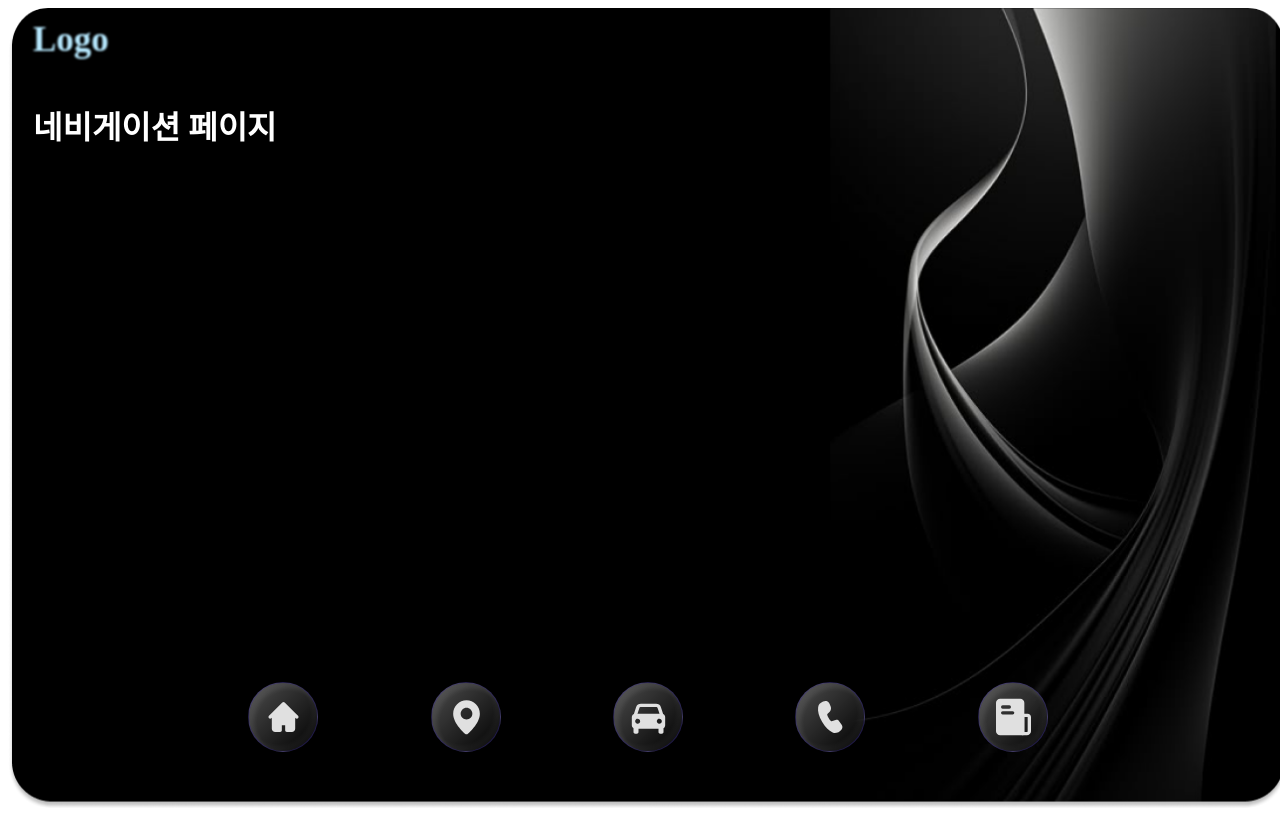
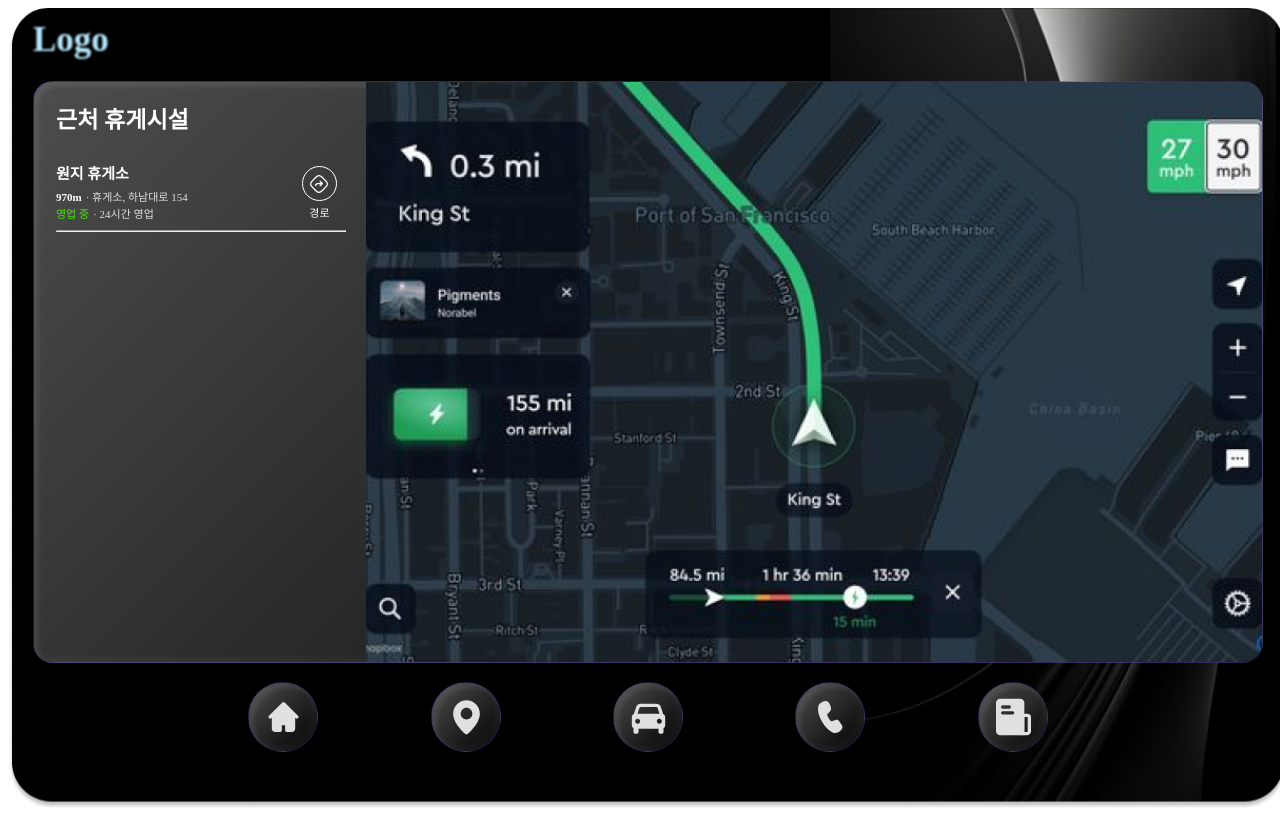
Before and after one commit to wooyoungman/Jamkkaebi, a React (Vite) app in the folder frontend/: page /driver/navigation in a window 1280 px wide. Built offline with nearby package versions, Linux system fonts and the light colour scheme.

Commit message:
feat:네비게이션 ui 완성

```diff
--- /dev/null
+++ b/frontend/src/components/driver/RestStoreInfo.tsx
@@ -0,0 +1,45 @@
+import styled from "styled-components";
+
+import {
+  DriverText,
+  TextGapDiv,
+  RestStoreContent,
+  InlineTextDiv,
+} from "./driverNavigation/DriverNaviCSS";
+
+const CustomDriverText = styled(DriverText)`
+  text-align: start;
+`;
+
+const RestStoreInfo: React.FC = () => {
+  return (
+    <>
+      <RestStoreContent>
+        <CustomDriverText fontSize="15px" fontWeight={600}>
+          원지 휴게소
+        </CustomDriverText>
+        <TextGapDiv>
+          <InlineTextDiv>
+            <CustomDriverText fontSize="11px" fontWeight={600}>
+              970m
+            </CustomDriverText>
+            <CustomDriverText color="#e0e0e0" fontSize="11px" fontWeight={500}>
+              · 휴게소, 하남대로 154
+            </CustomDriverText>
+          </InlineTextDiv>
+
+          <InlineTextDiv>
+            <CustomDriverText color="#46E900" fontSize="11px" fontWeight={500}>
+              영업 중
+            </CustomDriverText>
+            <CustomDriverText color="#e0e0e0" fontSize="11px" fontWeight={500}>
+              · 24시간 영업
+            </CustomDriverText>
+          </InlineTextDiv>
+        </TextGapDiv>
+      </RestStoreContent>
+    </>
+  );
+};
+
+export default RestStoreInfo;
--- a/frontend/src/styles/driver/driverMain/DriverMainCSS.tsx
+++ b/frontend/src/components/driver/driverMain/DriverMainCSS.tsx
@@ -1,7 +1,7 @@
 import styled from "styled-components";
-import { GlassDiv } from "../GlassmorphismStyle";
-import NaviImg from "@/assets/driver/NaviImg.png";
-import CloudyImg from '@/assets/driver/CloudyImg.png'
+import { GlassDiv } from "../../../styles/driver/GlassmorphismStyle";
+import naviImg from "@/assets/driver/naviImg.png";
+import cloudyImg from "@/assets/driver/cloudyImg.png";
 
 export const Left = styled(GlassDiv)`
   width: 35%;
@@ -84,7 +84,7 @@ export const RightTop = styled(GlassDiv)`
   width: 100%;
   height: 60%;
   flex-shrink: 0;
-  background-image: url(${NaviImg});
+  background-image: url(${naviImg});
   background-size: cover; // 이미지가 컴포넌트에 맞게 채워지도록 설정
   background-repeat: no-repeat; // 이미지 반복 방지
   background-position: center; // 이미지 가운데 정렬
@@ -125,8 +125,8 @@ export const RightBottomContent = styled.div`
 
 export const RightBottomWeather = styled(RightBottomDiv)`
   flex-shrink: 0;
-  background-image: url(${CloudyImg});
+  background-image: url(${cloudyImg});
   background-size: cover;
   background-repeat: no-repeat;
   background-position: center;
-`
+`;
--- a/frontend/src/components/driver/driverMain/DriverMainLeft.tsx
+++ b/frontend/src/components/driver/driverMain/DriverMainLeft.tsx
@@ -8,8 +8,9 @@ import {
   DriverText,
   DrivingInfo,
   DrivingTextDiv,
-} from "@/styles/driver/driverMain/DriverMainCSS";
-import DriverImg from "@/assets/driver/DriverImg.png";
+} from "./DriverMainCSS";
+
+import driverImg from "@/assets/driver/driverImg.png";
 
 const DriverMainLeft: React.FC = () => {
   return (
@@ -17,7 +18,7 @@ const DriverMainLeft: React.FC = () => {
       <Left>
         <DriverWrapper>
           <DriverInfo>
-            <DriverImage src={DriverImg} alt="Driver Image" />
+            <DriverImage src={driverImg} alt="Driver Image" />
             <DriverTextDiv>
               <InlineTextDiv>
                 <DriverText>김싸피</DriverText>
--- a/frontend/src/components/driver/driverMain/DriverMainRight.tsx
+++ b/frontend/src/components/driver/driverMain/DriverMainRight.tsx
@@ -6,11 +6,11 @@ import {
   RightBottomMain,
   RightBottomImage,
   RightBottomContent,
-  InlineTextDiv,
   RightBottomWeather
-} from "@/styles/driver/driverMain/DriverMainCSS";
+} from "./DriverMainCSS";
+import RestStoreInfo from "../RestStoreInfo";
 import LocationIcon from "@/styles/driver/LocationIcon";
-import RestImg from "@/assets/driver/RestImg.png";
+import restImg from "@/assets/driver/restImg.png";
 import styled from "styled-components";
 
 const CustomRightBottomDiv = styled(RightBottomDiv)`
@@ -20,12 +20,6 @@ const CustomRightBottomDiv = styled(RightBottomDiv)`
 
 const CustomDriverText = styled(DriverText)`
   text-align: start;
-`;
-
-const TextGapDiv = styled.div`
-  display: flex;
-  flex-direction: column;
-  gap: 4px;
 `;
 
 const DriverMainRight: React.FC = () => {
@@ -38,42 +32,9 @@ const DriverMainRight: React.FC = () => {
             근처 휴게시설
           </CustomDriverText>
           <RightBottomMain>
-            <RightBottomImage src={RestImg} alt="Rest Image" />
+            <RightBottomImage src={restImg} alt="Rest Image" />
             <RightBottomContent>
-              <CustomDriverText fontSize="15px" fontWeight={600}>
-                원지 휴게소
-              </CustomDriverText>
-              <TextGapDiv>
-                <InlineTextDiv>
-                  <CustomDriverText fontSize="11px" fontWeight={600}>
-                    970m
-                  </CustomDriverText>
-                  <CustomDriverText
-                    color="#e0e0e0"
-                    fontSize="11px"
-                    fontWeight={500}
-                  >
-                    · 휴게소, 하남대로 154
-                  </CustomDriverText>
-                </InlineTextDiv>
-
-                <InlineTextDiv>
-                  <CustomDriverText
-                    color="#46E900"
-                    fontSize="11px"
-                    fontWeight={500}
-                  >
-                    영업 중
-                  </CustomDriverText>
-                  <CustomDriverText
-                    color="#e0e0e0"
-                    fontSize="11px"
-                    fontWeight={500}
-                  >
-                    · 24시간 영업
-                  </CustomDriverText>
-                </InlineTextDiv>
-              </TextGapDiv>
+              <RestStoreInfo />
               <LocationIcon />
             </RightBottomContent>
           </RightBottomMain>
--- /dev/null
+++ b/frontend/src/components/driver/driverNavigation/DriverNaviCSS.tsx
@@ -0,0 +1,99 @@
+import styled from "styled-components";
+import { GlassDiv } from "@/styles/driver/GlassmorphismStyle";
+import navigationImg from "@/assets/driver/navigationImg.png";
+
+export const DriverNaviDiv = styled(GlassDiv)`
+  width: 100%;
+  min-width: 1100px;
+  height: 100%;
+  display: flex;
+  align-items: stretch;
+  overflow: hidden;
+`;
+
+export const NaviLeftDiv = styled.div`
+  width: 27%;
+  height: 100%;
+  display: flex;
+  flex-direction: column;
+  padding: 25px 22px;
+  box-sizing: border-box;
+  gap: 30px;
+`;
+
+interface DriverProps {
+  fontSize?: string;
+  color?: string;
+  fontWeight?: number;
+  lineHeight?: number | string;
+  gap?: string;
+}
+
+export const DriverText = styled.p<DriverProps>`
+  color: ${(props) => props.color || "#fff"};
+  text-align: center;
+  font-size: ${(props) => props.fontSize || "22px"};
+  font-style: normal;
+  font-weight: ${(props) => props.fontWeight || 700};
+  line-height: ${(props) => props.lineHeight || 1.2};
+  margin: 0;
+`;
+
+export const InlineTextDiv = styled.div<DriverProps>`
+  display: flex;
+  align-items: baseline;
+  gap: ${(props) => props.gap || "4px"};
+`;
+
+export const TextGapDiv = styled.div`
+  display: flex;
+  flex-direction: column;
+  gap: 4px;
+`;
+
+export const RestStoreList = styled.div`
+  display: flex;
+  flex-direction: column;
+  width: 100%;
+  height: 100%;
+`;
+
+export const RestStoreContent = styled.div`
+  display: flex;
+  flex-direction: column;
+  gap: 8px;
+`;
+
+export const RestStoreInfoBody = styled.div`
+  display: flex;
+  justify-content: space-between;
+`;
+
+export const RestStoreLeftDiv = styled.div`
+  width: 85%;
+`;
+
+export const RestStoreRightDiv = styled.div`
+  width: 15%;
+`;
+
+export const HRLine = styled.hr`
+  width: 100%;
+  /* height: 0.5px; */
+  background-color: #fff;
+`;
+
+export const NaviRightDiv = styled.div`
+  width: 73%;
+  min-width: 800px;
+  height: 100%;
+`;
+export const NavigationBody = styled.div`
+  width: 100%;
+  height: 100%;
+  flex-shrink: 0;
+  background-image: url(${navigationImg});
+  background-size: cover;
+  background-repeat: no-repeat;
+  background-position: center;
+`;
--- /dev/null
+++ b/frontend/src/components/driver/driverNavigation/DriverNaviLeft.tsx
@@ -0,0 +1,42 @@
+import styled from "styled-components";
+import { NaviLeftDiv } from "./DriverNaviCSS";
+import {
+  DriverText,
+  RestStoreInfoBody,
+  RestStoreLeftDiv,
+  RestStoreRightDiv,
+  RestStoreList,
+  HRLine,
+} from "./DriverNaviCSS";
+import RestStoreInfo from "../RestStoreInfo";
+import LocationIcon from "@/styles/driver/LocationIcon";
+
+const CustomDriverText = styled(DriverText)`
+  text-align: start;
+`;
+
+const DriverNaviLeft: React.FC = () => {
+  return (
+    <>
+      <NaviLeftDiv>
+        <CustomDriverText fontSize="23px" fontWeight={700}>
+          근처 휴게시설
+        </CustomDriverText>
+
+        <RestStoreList>
+          <RestStoreInfoBody>
+            <RestStoreLeftDiv>
+              <RestStoreInfo />
+            </RestStoreLeftDiv>
+            <RestStoreRightDiv>
+              <LocationIcon />
+            </RestStoreRightDiv>
+          </RestStoreInfoBody>
+          <HRLine />
+        </RestStoreList>
+      </NaviLeftDiv>
+    </>
+  );
+};
+
+export default DriverNaviLeft;
--- /dev/null
+++ b/frontend/src/components/driver/driverNavigation/DriverNaviMain.tsx
@@ -0,0 +1,17 @@
+import DriverNaviLeft from "./DriverNaviLeft";
+import { DriverNaviDiv, NavigationBody } from "./DriverNaviCSS";
+import DriverNaviRight from "./DriverNaviRight";
+
+const DriverNaviMain: React.FC = () => {
+  return (
+    <>
+      <DriverNaviDiv>
+        <DriverNaviLeft />
+        <DriverNaviRight />
+        {/* <NavigationBody /> */}
+      </DriverNaviDiv>
+    </>
+  );
+};
+
+export default DriverNaviMain;
--- /dev/null
+++ b/frontend/src/components/driver/driverNavigation/DriverNaviRight.tsx
@@ -0,0 +1,13 @@
+import { NavigationBody, NaviRightDiv } from "./DriverNaviCSS";
+
+const DriverNaviRight: React.FC = () => {
+  return (
+    <>
+      <NaviRightDiv>
+        <NavigationBody />
+      </NaviRightDiv>
+    </>
+  );
+};
+
+export default DriverNaviRight;
--- a/frontend/src/pages/driver/DriverNaviPage.tsx
+++ b/frontend/src/pages/driver/DriverNaviPage.tsx
@@ -1,5 +1,14 @@
+import { Body } from "@/components/driver/DriverStructure";
+import DriverNaviMain from "@/components/driver/driverNavigation/DriverNaviMain";
+
 const DriverNaviPage: React.FC = () => {
-  return <h1 style={{ color: "white" }}>네비게이션 페이지</h1>;
+  return (
+    <>
+      <Body>
+        <DriverNaviMain />
+      </Body>
+    </>
+  );
 };
 
 export default DriverNaviPage;
--- a/frontend/src/routes.tsx
+++ b/frontend/src/routes.tsx
@@ -30,7 +30,7 @@ const router = createBrowserRouter([
   },
   {
     path: "driver",
-    element: <DriverLayout></DriverLayout>,
+    element: <DriverLayout />,
     children: [
       { path: "", element: <DriverMainPage /> },
       { path: "navigation", element: <DriverNaviPage /> },
--- a/frontend/src/styles/driver/LocationIcon.tsx
+++ b/frontend/src/styles/driver/LocationIcon.tsx
@@ -1,5 +1,5 @@
 import styled from "styled-components";
-import { DriverText } from "./driverMain/DriverMainCSS";
+import { DriverText } from "../../components/driver/driverMain/DriverMainCSS";
 
 // LocationDiv 컴포넌트를 이용해 두 SVG를 겹쳐 표시합니다
 const LocationDiv = styled.div`
```
Also changed, not shown: frontend/src/assets/driver/navigationImg.png (added).
